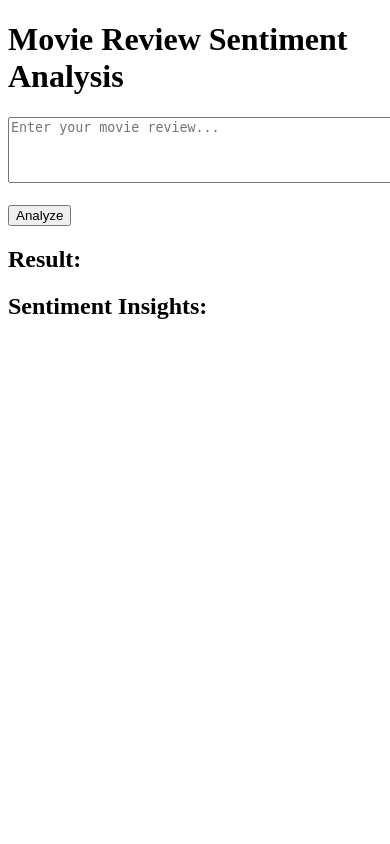
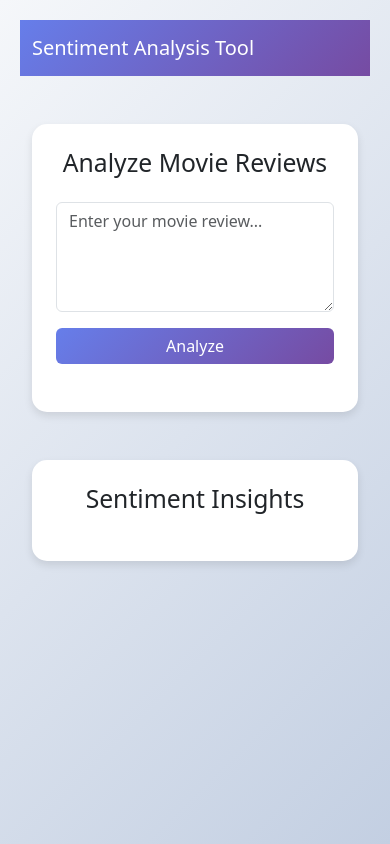
Before and after one commit to AnkurPathak10/sentiment-analysis-tool, a Flask app: page / in a window 390 px wide; the page is wider, and only the part inside the window is pictured. Run offline with Flask 3, Linux system fonts and the light colour scheme.

Commit message:
Added new features and improved frontend

```diff
--- a/app.py
+++ b/app.py
@@ -1,7 +1,9 @@
-from flask import Flask, request, jsonify
+from flask import Flask, request, jsonify, render_template
 from transformers import pipeline
 import pandas as pd
 import plotly.express as px
+from collections import defaultdict
+from datetime import datetime
 
 app = Flask(__name__)
 
@@ -10,6 +12,16 @@ sentiment_analyzer = pipeline("sentiment-analysis")
 
 # Store reviews and sentiments for insights
 reviews_data = []
+
+# Track sentiment trends
+sentiment_trends = []
+
+# Track top keywords
+top_keywords = defaultdict(int)
+
+@app.route('/')
+def home():
+    return render_template('index.html')
 
 @app.route('/analyze', methods=['POST'])
 def analyze():
@@ -24,31 +36,51 @@ def analyze():
     confidence = result[0]['score']
 
     # Store the review and sentiment
-    reviews_data.append({'review': review, 'sentiment': sentiment, 'confidence': confidence})
+    timestamp = datetime.now().strftime("%Y-%m-%d %H:%M:%S")
+    reviews_data.append({'review': review, 'sentiment': sentiment, 'confidence': confidence, 'timestamp': timestamp})
+
+    # Update sentiment trends
+    sentiment_trends.append({'timestamp': timestamp, 'sentiment': sentiment})
+
+    # Update top keywords
+    for word in review.split():
+        top_keywords[word.lower()] += 1
 
     return jsonify({'sentiment': sentiment, 'confidence': confidence})
-
-from flask import render_template
-
-@app.route('/')
-def home():
-    return render_template('index.html')
 
 @app.route('/insights', methods=['GET'])
 def insights():
     if not reviews_data:
         return jsonify({'error': 'No reviews analyzed yet'}), 400
 
-    # Create a DataFrame for visualization
+    # Sentiment Distribution
     df = pd.DataFrame(reviews_data)
     sentiment_counts = df['sentiment'].value_counts().reset_index()
     sentiment_counts.columns = ['Sentiment', 'Count']
+    sentiment_chart = px.bar(sentiment_counts, x='Sentiment', y='Count', title='Sentiment Distribution')
 
-    # Create a bar chart
-    fig = px.bar(sentiment_counts, x='Sentiment', y='Count', title='Sentiment Distribution')
-    chart_html = fig.to_html(full_html=False)
+    # Sentiment Trends
+    trends_df = pd.DataFrame(sentiment_trends)
+    trends_df['timestamp'] = pd.to_datetime(trends_df['timestamp'])
+    trends_chart = px.line(trends_df, x='timestamp', y='sentiment', title='Sentiment Trends Over Time')
 
-    return chart_html
+    # Top Keywords
+    top_keywords_df = pd.DataFrame(top_keywords.items(), columns=['Word', 'Count'])
+    top_keywords_df = top_keywords_df.sort_values(by='Count', ascending=False).head(10)
+    keywords_chart = px.bar(top_keywords_df, x='Word', y='Count', title='Top Keywords')
+
+    # Combine charts into HTML
+    charts_html = f"""
+    <div class="row">
+        <div class="col-md-6">{sentiment_chart.to_html(full_html=False)}</div>
+        <div class="col-md-6">{trends_chart.to_html(full_html=False)}</div>
+    </div>
+    <div class="row mt-4">
+        <div class="col-md-12">{keywords_chart.to_html(full_html=False)}</div>
+    </div>
+    """
+
+    return charts_html
 
 if __name__ == '__main__':
     app.run(debug=True)
--- a/templates/index.html
+++ b/templates/index.html
@@ -3,23 +3,95 @@
 <head>
     <meta charset="UTF-8">
     <meta name="viewport" content="width=device-width, initial-scale=1.0">
-    <title>Movie Review Sentiment Analysis</title>
+    <title>Sentiment Analysis Tool</title>
+    <!-- Bootstrap CSS -->
+    <link href="https://cdn.jsdelivr.net/npm/bootstrap@5.3.0/dist/css/bootstrap.min.css" rel="stylesheet">
+    <!-- Custom CSS -->
+    <style>
+        body {
+            background: linear-gradient(135deg, #f5f7fa, #c3cfe2);
+            min-height: 100vh;
+            padding: 20px;
+        }
+        .navbar {
+            background: linear-gradient(135deg, #667eea, #764ba2);
+        }
+        .card {
+            border: none;
+            border-radius: 15px;
+            box-shadow: 0 4px 8px rgba(0, 0, 0, 0.1);
+            transition: transform 0.3s;
+        }
+        .card:hover {
+            transform: translateY(-10px);
+        }
+        .btn-primary {
+            background: linear-gradient(135deg, #667eea, #764ba2);
+            border: none;
+        }
+        .btn-primary:hover {
+            background: linear-gradient(135deg, #764ba2, #667eea);
+        }
+        .sentiment-positive {
+            color: #28a745;
+        }
+        .sentiment-neutral {
+            color: #ffc107;
+        }
+        .sentiment-negative {
+            color: #dc3545;
+        }
+    </style>
 </head>
 <body>
-    <h1>Movie Review Sentiment Analysis</h1>
-    <form id="reviewForm">
-        <textarea id="review" name="review" rows="4" cols="50" placeholder="Enter your movie review..."></textarea><br><br>
-        <button type="submit">Analyze</button>
-    </form>
-    <h2>Result:</h2>
-    <p id="result"></p>
-    <h2>Sentiment Insights:</h2>
-    <div id="insights"></div>
+    <!-- Navbar -->
+    <nav class="navbar navbar-expand-lg navbar-dark">
+        <div class="container-fluid">
+            <a class="navbar-brand" href="#">Sentiment Analysis Tool</a>
+        </div>
+    </nav>
 
+    <!-- Main Content -->
+    <div class="container mt-5">
+        <div class="row justify-content-center">
+            <div class="col-md-8">
+                <div class="card p-4">
+                    <h2 class="text-center mb-4">Analyze Movie Reviews</h2>
+                    <form id="reviewForm">
+                        <div class="mb-3">
+                            <textarea class="form-control" id="review" rows="4" placeholder="Enter your movie review..."></textarea>
+                        </div>
+                        <button type="submit" class="btn btn-primary w-100">Analyze</button>
+                    </form>
+                    <div id="result" class="mt-4 text-center"></div>
+                </div>
+            </div>
+        </div>
+
+        <!-- Insights Section -->
+        <div class="row justify-content-center mt-5">
+            <div class="col-md-8">
+                <div class="card p-4">
+                    <h2 class="text-center mb-4">Sentiment Insights</h2>
+                    <div id="insights"></div>
+                </div>
+            </div>
+        </div>
+    </div>
+
+    <!-- Bootstrap JS and dependencies -->
+    <script src="https://cdn.jsdelivr.net/npm/@popperjs/core@2.11.6/dist/umd/popper.min.js"></script>
+    <script src="https://cdn.jsdelivr.net/npm/bootstrap@5.3.0/dist/js/bootstrap.min.js"></script>
+    <!-- Custom JS -->
     <script>
         document.getElementById('reviewForm').addEventListener('submit', async (e) => {
             e.preventDefault();
             const review = document.getElementById('review').value;
+            if (!review) {
+                alert('Please enter a review.');
+                return;
+            }
+
             const response = await fetch('/analyze', {
                 method: 'POST',
                 headers: {
@@ -28,7 +100,17 @@
                 body: JSON.stringify({ review })
             });
             const data = await response.json();
-            document.getElementById('result').innerText = `Sentiment: ${data.sentiment}, Confidence: ${data.confidence}`;
+
+            // Display result
+            let sentimentClass = '';
+            if (data.sentiment === 'POSITIVE') sentimentClass = 'sentiment-positive';
+            else if (data.sentiment === 'NEUTRAL') sentimentClass = 'sentiment-neutral';
+            else sentimentClass = 'sentiment-negative';
+
+            document.getElementById('result').innerHTML = `
+                <h3 class="${sentimentClass}">Sentiment: ${data.sentiment}</h3>
+                <p>Confidence: ${(data.confidence * 100).toFixed(2)}%</p>
+            `;
 
             // Fetch insights
             const insightsResponse = await fetch('/insights');
```
